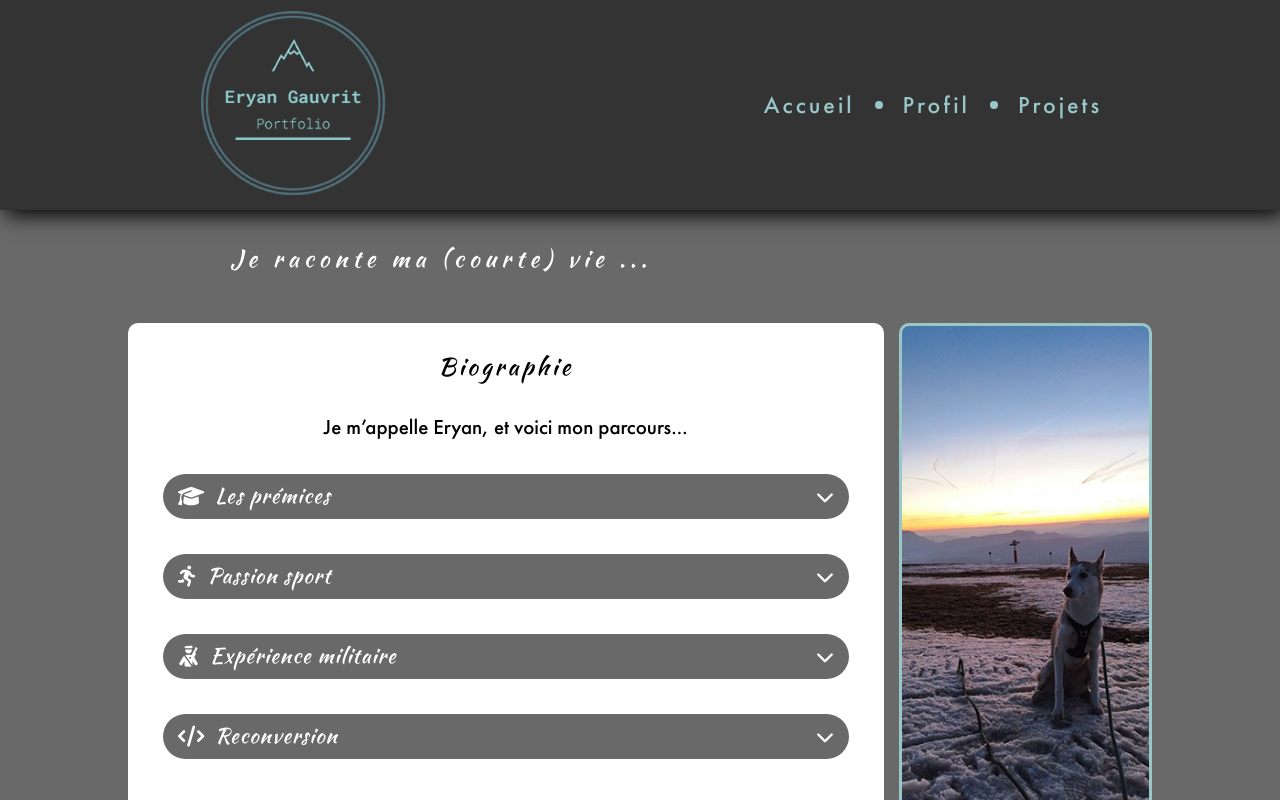
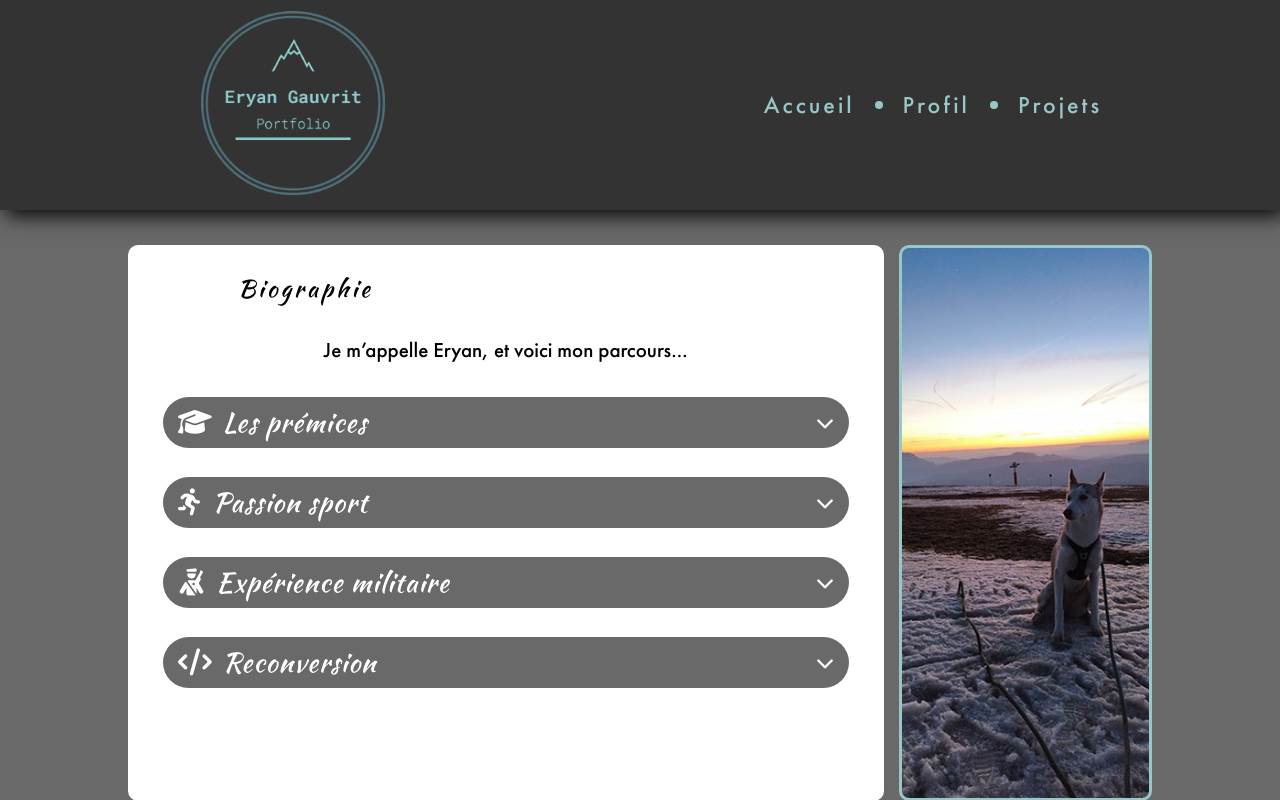
Before and after one commit to EryanGauvrit/portfolio, a React (Create React App) app: page /profil in a window 1280 px wide. Shown: the top 800 px of the page. Built offline with nearby package versions, Linux system fonts and the light colour scheme.

Commit message:
add corrections profil page

```diff
--- a/src/components/Collapse/_collapse.scss
+++ b/src/components/Collapse/_collapse.scss
@@ -18,7 +18,7 @@
         border-radius: 30px;
         cursor: pointer;
         transition: .2s;
-        & h3 {
+        & h2 {
             display: flex;
             align-items: center;
             gap: 5px;
--- a/src/components/Collapse/index.jsx
+++ b/src/components/Collapse/index.jsx
@@ -12,7 +12,7 @@ function Collapse({ title, content, icontitle }) {
     return (
         <article className={`collapse ${isActive && "active"}`}>
             <div className="collapse-title" onClick={handleToggle}>
-                <h3>{icontitle}{title}</h3>
+                <h2>{icontitle}{title}</h2>
                 {chevron}
             </div>
             <div className="collapse-content">
--- a/src/pages/Profil/_profil.scss
+++ b/src/pages/Profil/_profil.scss
@@ -12,17 +12,6 @@
         margin-bottom: 50px;
         gap: 50px;
     }
-    & h1 {
-        width: 80%;
-        font-size: $phoneFontSizeTitle;
-        font-family: $policeTitles;
-        color: $colour-three;
-        letter-spacing: 3px;
-        @media (min-width: $phoneScreenSize) {
-            font-size: $desktopFontSizeTitle;
-            letter-spacing: 5px;
-        }
-    }
     & section {
         background-color: $colour-three;
         padding: 30px 20px;
@@ -35,13 +24,16 @@
             padding: 30px 50px;
             gap: 35px;
         }
-        & h2 {
+        & h1 {
             font-size: $phoneFontSizeTitle;
             font-family: $policeTitles;
             letter-spacing: 2px;
+            align-self: flex-start;
+            margin-left: 40px;
             @media (min-width: $phoneScreenSize) {
                 font-size: $desktopFontSizeTitle;
                 letter-spacing: 3px;
+                margin-left: 60px;
             }
         }
         & p {
--- a/src/pages/Profil/index.jsx
+++ b/src/pages/Profil/index.jsx
@@ -15,10 +15,9 @@ function Profil() {
             <BackTop />
             <main className="profil-main">
 
-                <h1>Je raconte ma (courte) vie ...</h1>
                 <div className="sectionAndPicture">
                     <section className="bio-bloc">
-                        <h2>Biographie</h2>
+                        <h1>Biographie</h1>
                         <p>Je m’appelle Eryan, et voici mon parcours…</p>
                         <Collapse
                             title='Les prémices'
```
